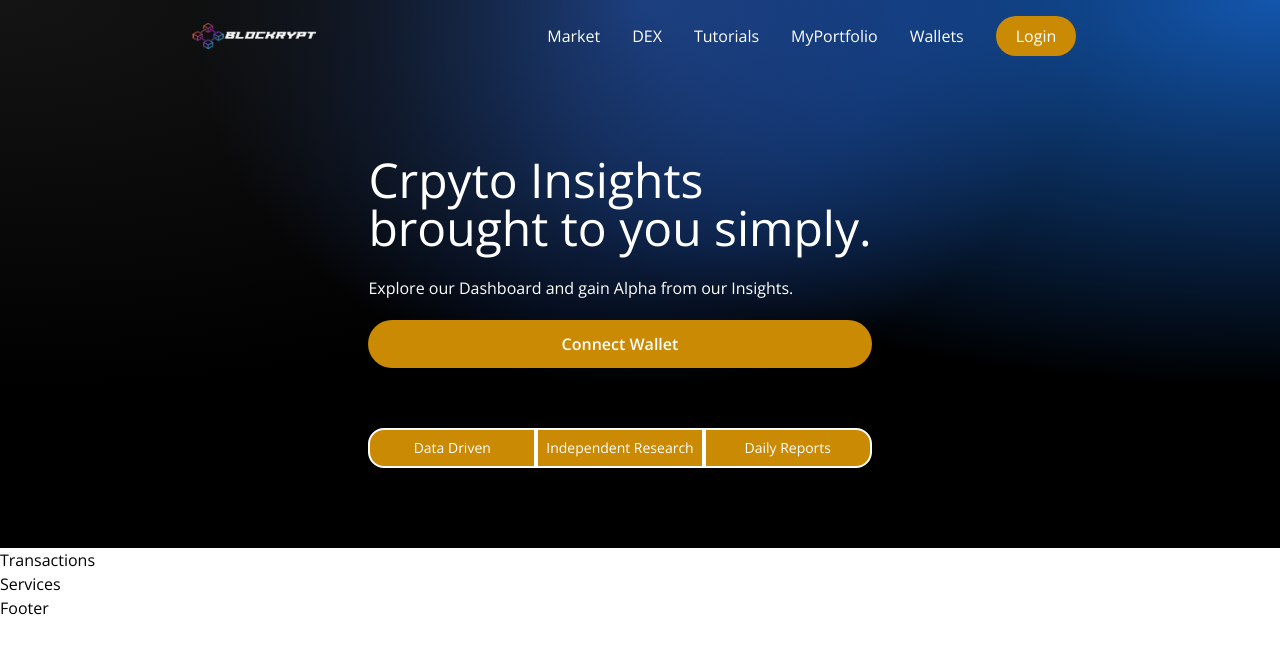
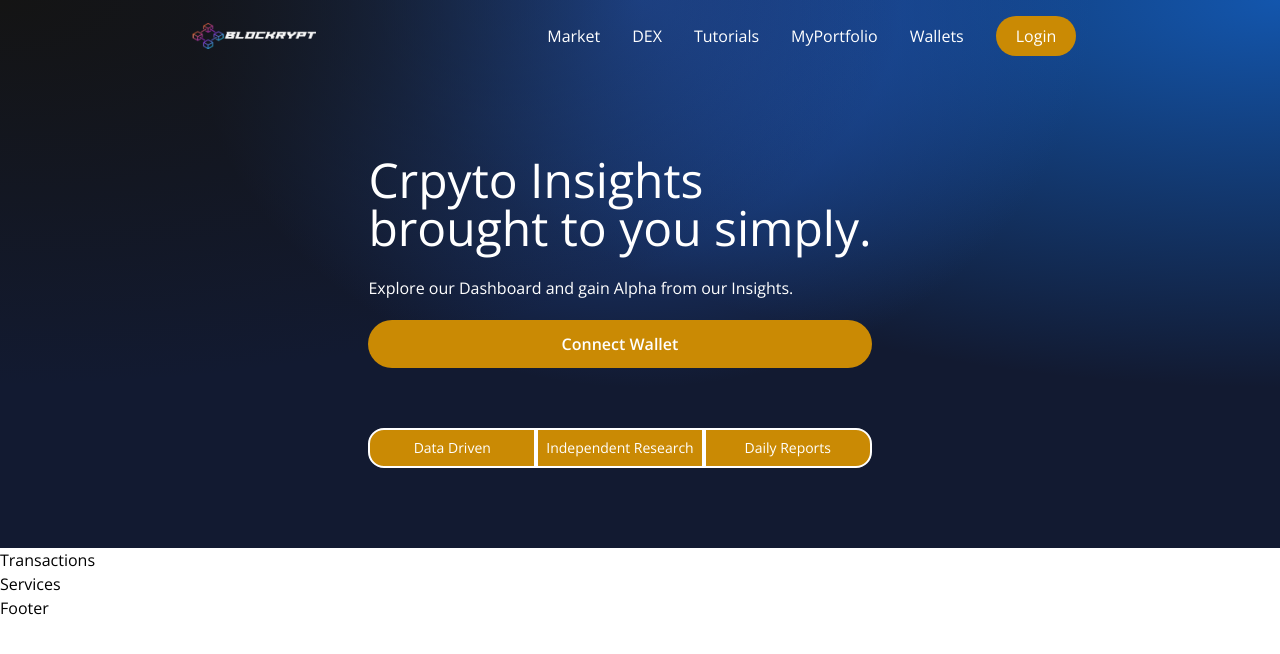
Before and after one commit to DamienBonello/BlockCrypt-Web3.0, a React (Vite) app in the folder Blockchain_Web3/client/: page / in a window 1280 px wide. Shown: the top 654 px of the page. Built offline with nearby package versions, Linux system fonts and the light colour scheme.

Commit message:
Updated UI visuals

```diff
--- a/Blockchain_Web3/client/src/index.css
+++ b/Blockchain_Web3/client/src/index.css
@@ -14,7 +14,7 @@ body {
 }
 
 .gradient-bg-welcome {
-  background-color:#000000;
+  background-color:#121a31;
   background-image:
     radial-gradient(at 0% 0%, rgb(20, 20, 20) 0, transparent 50%),
     radial-gradient(at 50% 0%, rgb(32, 81, 172) 0, transparent 50%),
```
